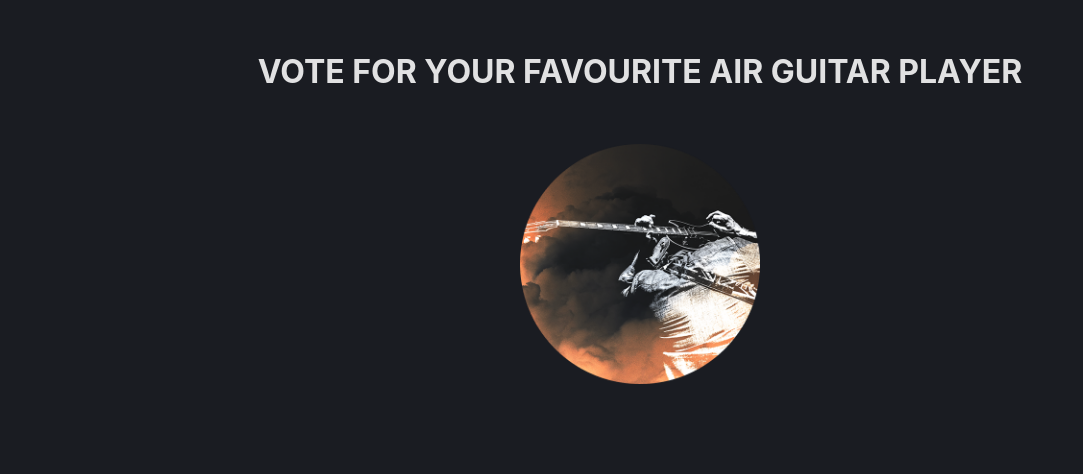
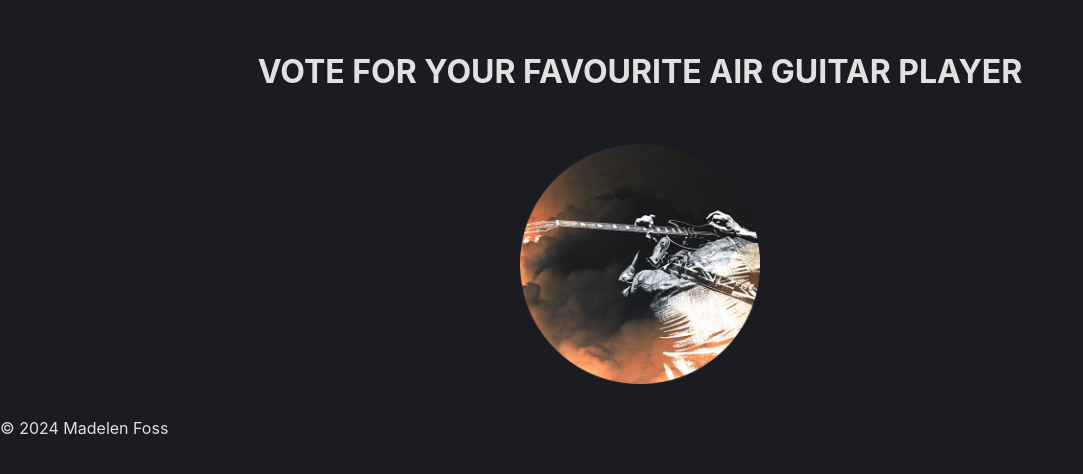
Before and after one commit to madelenfoss/voting-app, a React (Vite) app: page / in a window 1280 px wide. Shown: the top 474 px of the page, without its empty margins (0-1083 px from the left). Built offline with nearby package versions, Linux system fonts and the light colour scheme.

Commit message:
Added footer, turned off eslint rule (temporary) to remove red lines

```diff
--- a/eslint.config.js
+++ b/eslint.config.js
@@ -29,6 +29,7 @@ export default [
       ...react.configs['jsx-runtime'].rules,
       ...reactHooks.configs.recommended.rules,
       'react/jsx-no-target-blank': 'off',
+      'react/prop-types': 'off',
       'react-refresh/only-export-components': [
         'warn',
         { allowConstantExport: true },
--- a/src/App.jsx
+++ b/src/App.jsx
@@ -11,7 +11,7 @@ const App = () => {
       <SearchCandidates />
       <Candidate />
       <TotalScore />
-      <Footer />
+      <Footer year={2024} />
     </>
   )
 }
--- a/src/components/Footer.jsx
+++ b/src/components/Footer.jsx
@@ -1,8 +1,8 @@
-const Footer = () => {
+const Footer = ({ year }) => {
   return (
-    <div>
-
-    </div>
+    <footer>
+      <p>© {year} Madelen Foss</p>
+    </footer>
   )
 }
 
```
